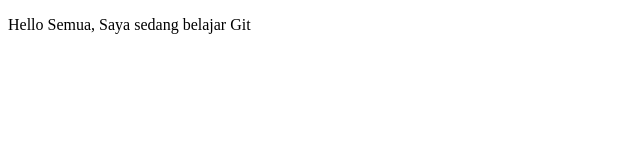
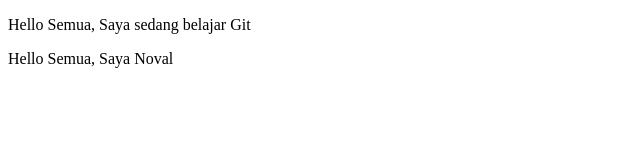
Before and after one commit to novalhabibi/latihan-git, a plain HTML site: page index.html in a window 1280 px wide. Shown: the whole page, without its empty margins (0-640 px from the left). Drawn offline with Linux system fonts and the light colour scheme.

Commit message:
penambahan di index

```diff
--- a/index.html
+++ b/index.html
@@ -8,6 +8,7 @@
 
 <body>
     <p>Hello Semua, Saya sedang belajar Git</p>
+    <p>Hello Semua, Saya Noval</p>
 </body>
 
 </html>
```
